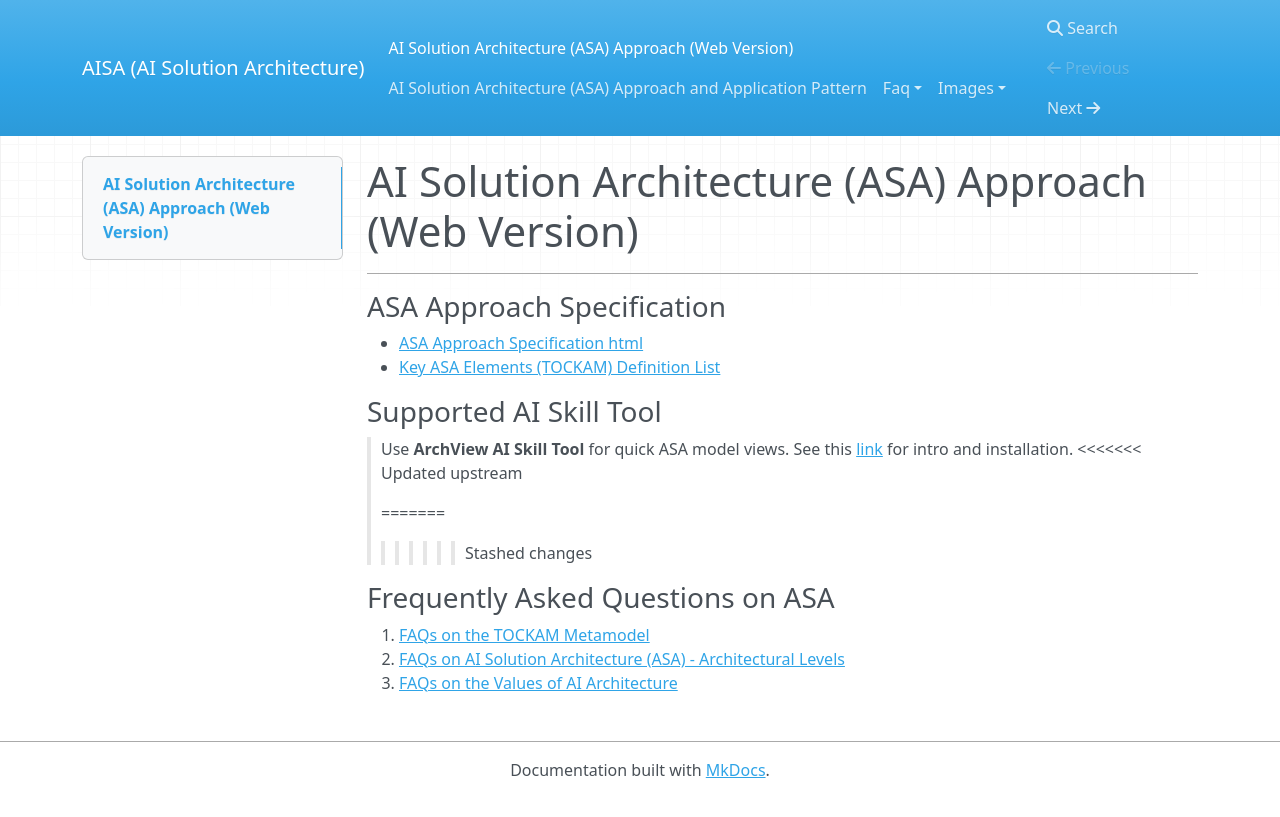
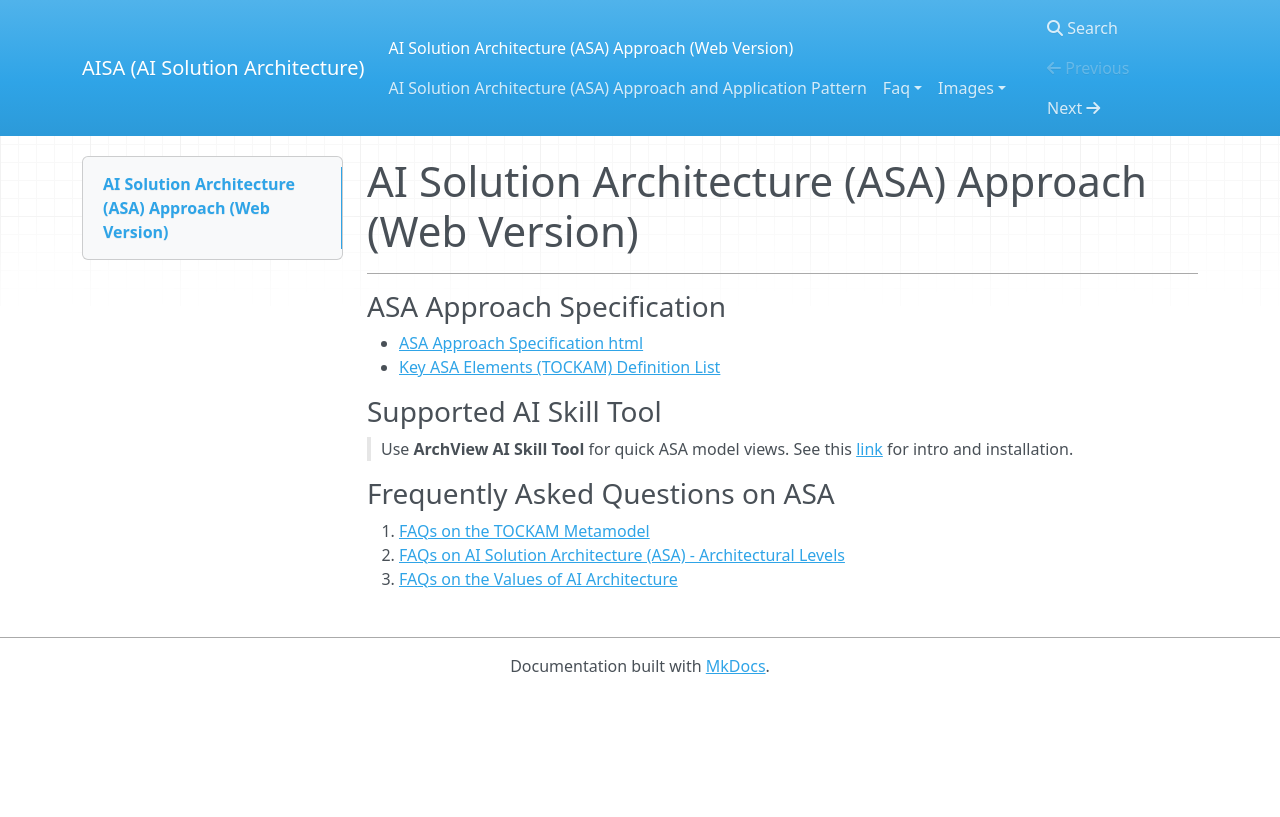
Before and after one commit to seniorgu/aisa, an MkDocs documentation site: the page built from docs/index.md, in a window 1280 px wide. Shown: the top 817 px of the page. Built offline with MkDocs 1.6.1, drawn with Linux system fonts in a browser that asks for light colours; nearby versions of some CDN libraries.

Commit message:
Update index.md

```diff
--- a/docs/index.md
+++ b/docs/index.md
@@ -10,10 +10,6 @@
 ### Supported AI Skill Tool
 
 > Use **ArchView** **AI Skill Tool** for quick ASA model views. See this [link](https://a-esa.com/archview-an-ai-skill-for-quick-solution-architecture/) for intro and installation.
-<<<<<<< Updated upstream
->
-=======
->>>>>>> Stashed changes
 
 ### Frequently Asked Questions on ASA
 
```
